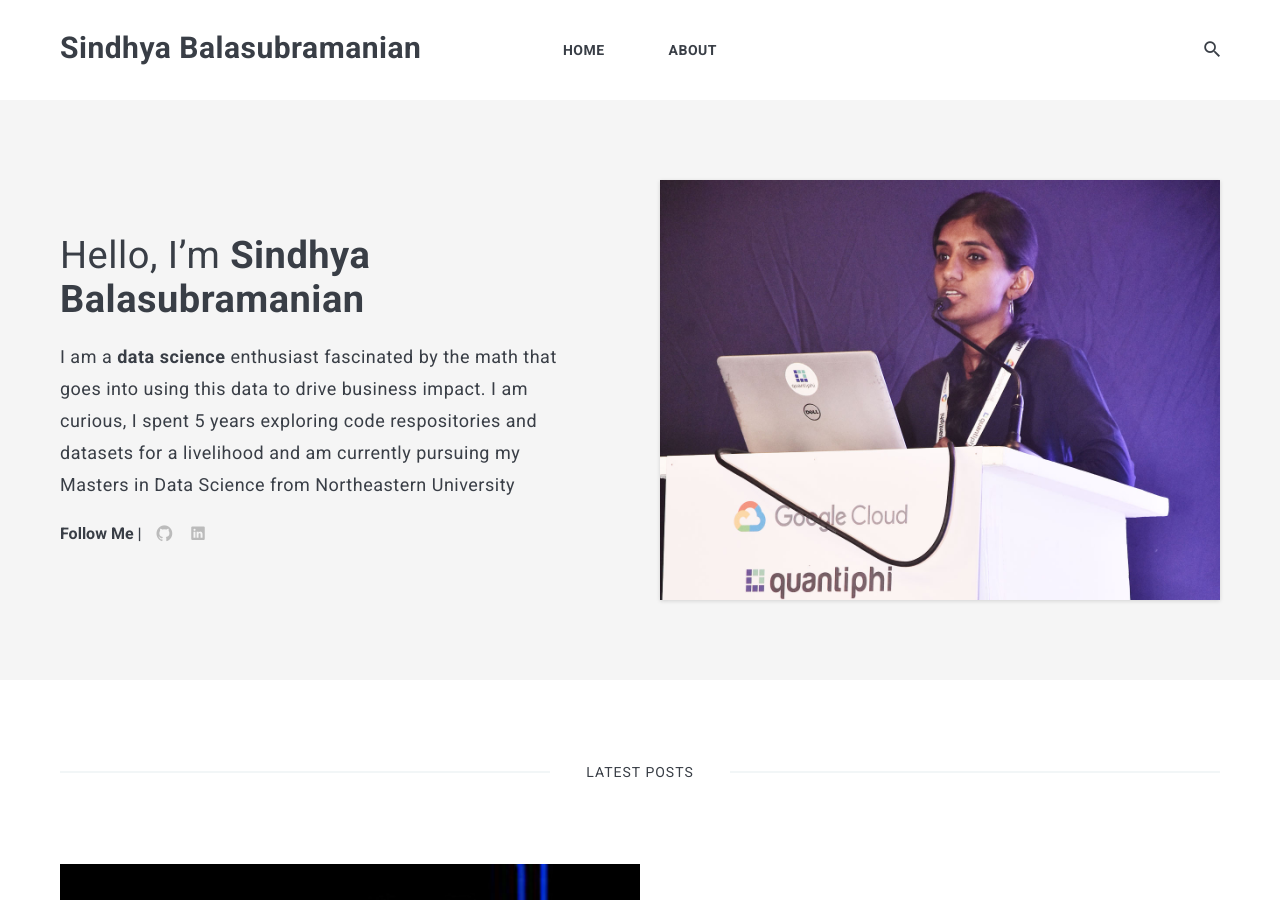
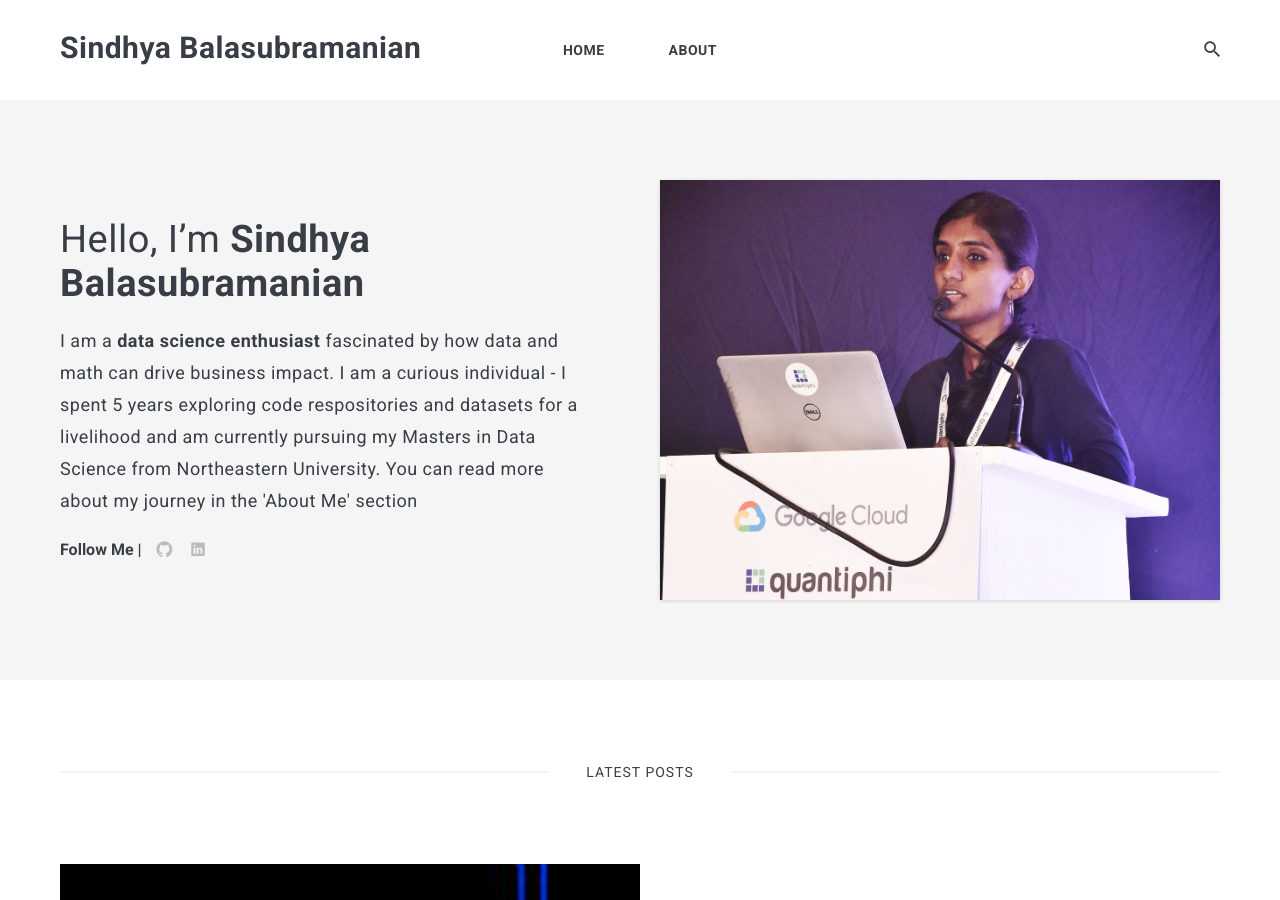
Before and after one commit to sindhya1781/sindhyab, a Jekyll site: the page built from index.html, in a window 1280 px wide and 900 px high. Built offline with Jekyll 4.4.1, drawn with Linux system fonts in a browser that asks for light colours; nearby versions of some CDN libraries; the list of posts is cut into pages by our own code.

Commit message:
Update settings.yml

```diff
--- a/_data/settings.yml
+++ b/_data/settings.yml
@@ -8,7 +8,8 @@ author:
   name: Sindhya Balasubramanian
   image: 01.jpg
   say-hello: Hello, I’m <strong>Sindhya Balasubramanian</strong>
-  bio: I am a <strong>data science</strong> enthusiast fascinated by the math that goes into using this data to drive business impact. I am curious, I spent 5 years exploring code respositories and datasets for a livelihood and am currently pursuing my Masters in Data Science from Northeastern University
+  bio: I am a <strong>data science enthusiast</strong> fascinated by how data and math can drive business impact. I am a curious individual - I spent 5 years exploring code respositories and datasets for a livelihood and am currently pursuing my Masters in Data Science from Northeastern University. You can read more about my journey in the 'About Me' section
+
 
 #-------------------------------
 # Contact links
```
